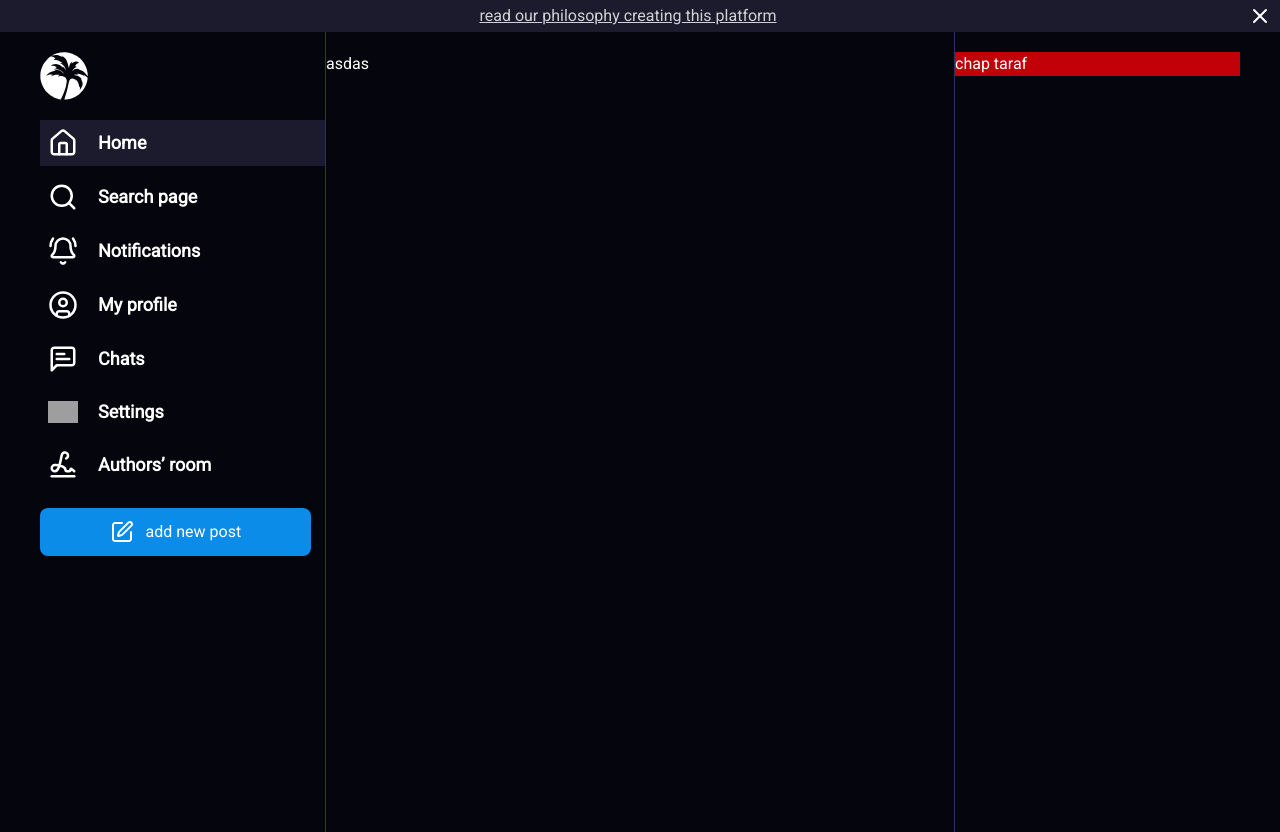
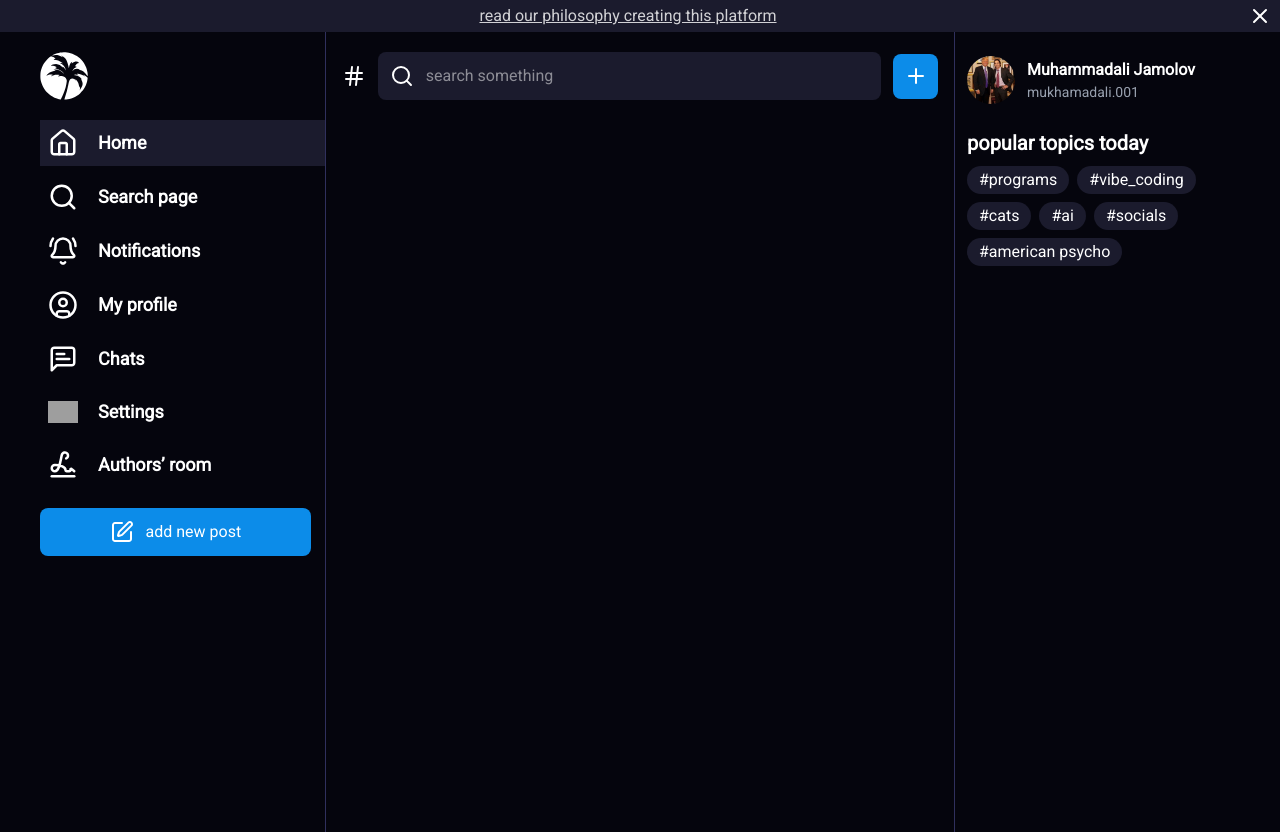
Before and after one commit to nuna82/nuna-core-client, a Next.js app: page / in a window 1280 px wide. Built offline with nearby package versions, Linux system fonts and the light colour scheme; grey boxes are pictures that could not be loaded.

Commit message:
left sidebar

```diff
--- a/app/(pages)/page.tsx
+++ b/app/(pages)/page.tsx
@@ -1,7 +1,14 @@
+
+// components
+import Header from "../components/Header";
+
+
+
 export default function HomePage() {
     return(
-        <div>
-asdas
+        <div className="">
+                <Header/>
+
         </div>
     )
 }
--- /dev/null
+++ b/app/components/Header.tsx
@@ -0,0 +1,21 @@
+
+// assets or icons
+import { Hash, Plus , Search} from "lucide-react";
+
+
+
+export default function Header() {
+    return (
+        <header className="w-[95%] flex items-center justify-between mx-auto gap-3">
+            <Hash className="cursor-pointer" />
+
+            <label className="flex-1 flex items-center py-3 bg-[#1B1B2D] rounded-lg">
+                <Search className="mx-3"/>
+                <input placeholder="search something" type="text" />
+            </label>
+            <button title="add post" className="bg-[#0C8CE9] w-[45px] h-[45px] flex items-center justify-center rounded-lg cursor-pointer hover:opacity-90">
+                <Plus />
+            </button>
+        </header>
+    )
+}
--- a/app/components/LeftSidebar.tsx
+++ b/app/components/LeftSidebar.tsx
@@ -1,5 +1,48 @@
-export default function LeftSidebar(){
-    return(
-        <div className="bg-red-700">chap taraf</div>
+
+// next img
+import Image from "next/image";
+
+// assets
+import ProfileImage from "../icons/sidebar/profile.png";
+
+// icons
+import { Menu } from "lucide-react";
+
+// next
+import Link from "next/link";
+
+// topics
+import { topics } from "../data/data";
+
+export default function LeftSidebar() {
+    return (
+        <aside className="w-[95%] space-y-5">
+
+            {/* profile informations */}
+            <Link href={"/profile"} className="flex items-center gap-3 hover:bg-[#1B1B2D] py-1 rounded-r-lg cursor-pointer px-3">
+                {/* profile image  */}
+                <Image className="w-[48px] h-[48px] rounded-full object-cover object-center" src={ProfileImage} alt="profile image" />
+
+                <div className="flex-1">
+                    {/* name  */}
+                    <p className="truncate font-bold">Muhammadali Jamolov</p>
+
+                    {/* username  */}
+                    <p className="text-sm text-gray-400">mukhamadali.001</p>
+                </div>
+            </Link>
+
+            {/* topics  */}
+            <div className="px-3 space-y-2">
+                <p className="text-[20px] font-bold">popular topics today</p>
+
+                {/* topics map here  */}
+                <div className="flex flex-wrap gap-2">
+                    {topics.map((topic, id) => (
+                        <span key={id} title={topic} className="py-0.5 px-3 bg-[#1B1B2D] hover:bg-[#282849] rounded-3xl cursor-pointer">{`#${topic}`}</span>
+                    ))}
+                </div>
+            </div>
+        </aside>
     )
 }
--- a/app/data/data.js
+++ b/app/data/data.js
@@ -38,3 +38,5 @@ export const SidebareLinks = [
         name: "Authors’ room"
     },
 ]
+
+export const topics = ["programs", "vibe_coding", "cats", "ai", "socials", "american psycho"];
```
Also changed, not shown: app/icons/header/plus.svg (added), app/icons/sidebar/profile.png (added).
